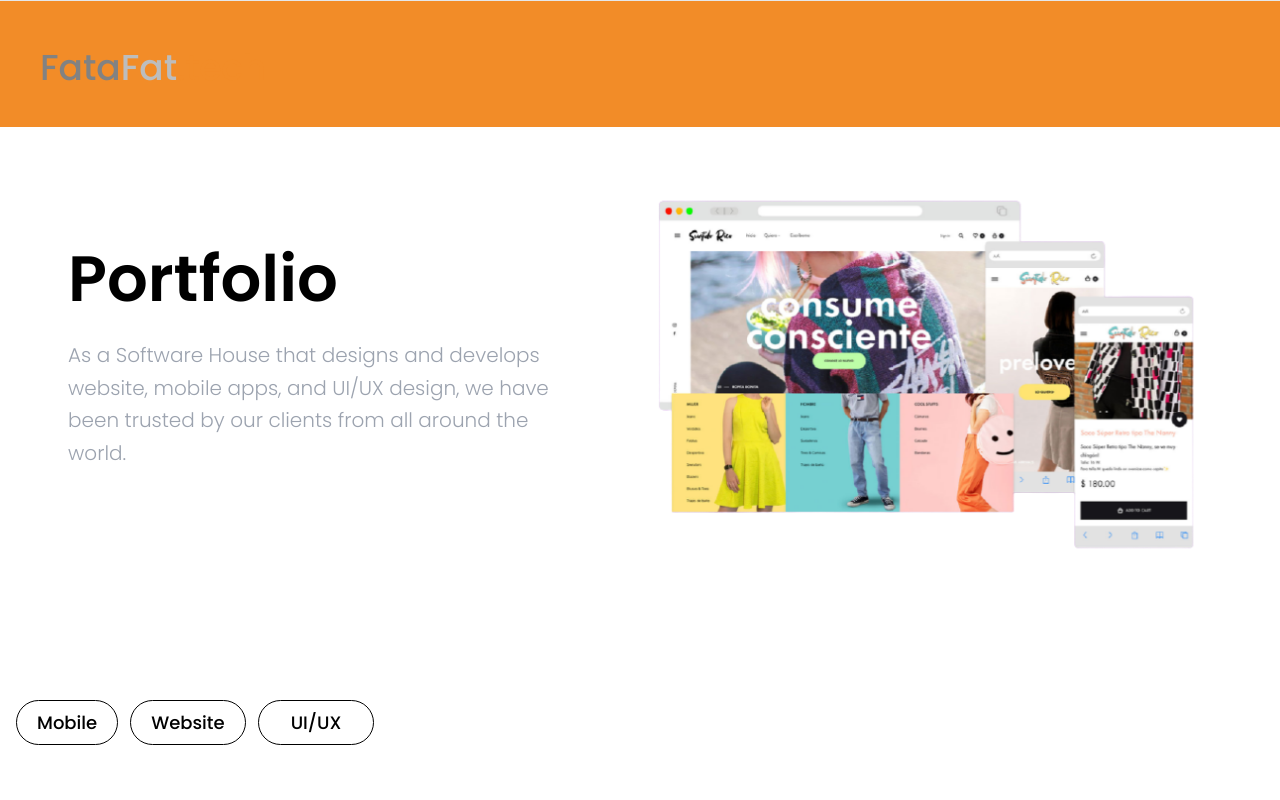
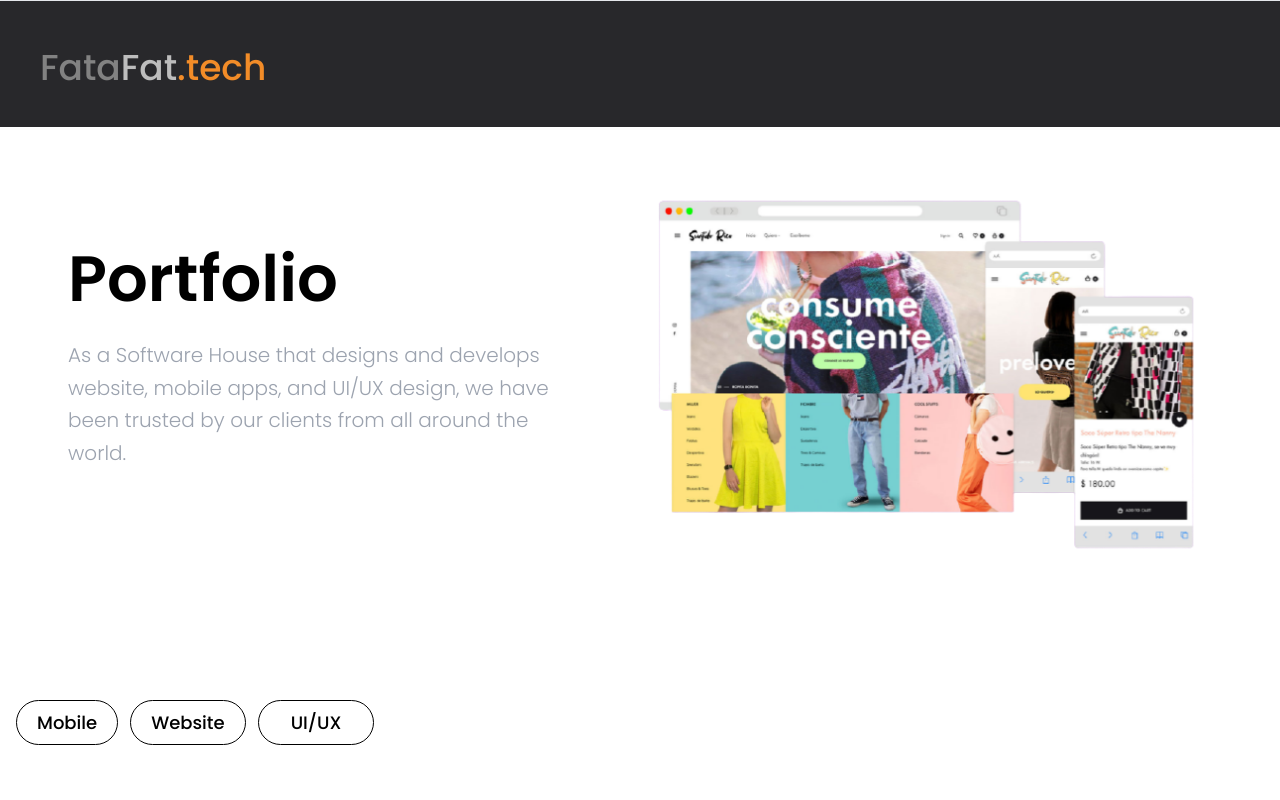
Before and after one commit to sarthak5697/racxtemplate-s, a React (Create React App) app: page /project in a window 1280 px wide. Shown: the top 800 px of the page. Built offline with nearby package versions, Linux system fonts and the light colour scheme.

Commit message:
section navigation added

```diff
--- a/src/pages/LandingPage.js
+++ b/src/pages/LandingPage.js
@@ -14,17 +14,41 @@ import Data from 'json/landingPage.json';
 // import GridAdvantage from 'parts/GridAdvantage';
 
 export default class LandingPage extends Component {
-  componentDidMount() {
-    window.scrollTo(0, 0);
+  // constructor(props) {
+  //   super(props);
+  //   this.ref = React.createRef();
+  // }
+
+  // componentDidMount() {
+  //   window.scrollTo(0, 0);
+  // }
+
+  // ref = React.useRef(null);
+
+  // handleClick = () => {
+  //   ref.current?.scrollIntoView({ behavior: 'smooth' });
+  // };
+
+  constructor(props) {
+    super(props);
+    this.portfolioRef = React.createRef();
   }
+
+  handleScrollToPortfolio = () => {
+    console.log('work');
+
+    this.portfolioRef.current.scrollIntoView({ behavior: 'smooth' });
+  };
 
   render() {
     return (
       <>
-        <Header {...this.props} />
+        <Header {...this.props} scrollToPortfolio={this.handleScrollToPortfolio} />
         <Hero {...this.props} />
         <Service data={Data.service} />
-        <Portfolio data={Data.portfolio} />
+        <div ref={this.portfolioRef}>
+          <Portfolio data={Data.portfolio} />
+        </div>
         <Advantage data={Data.advantage} />
         {/* <GridAdvantage /> */}
         {/* <Testimonial data={Data.testimonial} /> */}
--- a/src/parts/Advantage.js
+++ b/src/parts/Advantage.js
@@ -6,7 +6,7 @@ import Fade from 'react-reveal/Fade';
 
 export default function Advantage({ data }) {
   return (
-    <div className="bg-gray-50 py-20 mb-24 sm:mb-18 xl:mb-16">
+    <div className="bg-white py-20 mb-24 sm:mb-18 xl:mb-16">
       <div className="container mx-auto">
         <Fade bottom>
           <h1 className="text-5xl text-theme-blue text-center font-bold">Why Choose Us</h1>
--- a/src/parts/Header.js
+++ b/src/parts/Header.js
@@ -11,12 +11,16 @@ import Button from 'elements/Button';
 import BrandIcon from 'parts/BrandIcon';
 
 export default function Header(props) {
-  const { location } = props;
+  const { location, scrollToPortfolio } = props;
   const [isCollapse, setIsCollapse] = useState(false);
   const path = location.pathname;
+  // const ref = useRef(null);
+  // const handleClick = () => {
+  //   ref.current?.scrollIntoView({ behaviour: 'smooth' });
+  // };
 
   return (
-    <div className="bg-orange-color border-t border-gray-200">
+    <div className="bg-card-black border-t border-gray-200">
       <header className="header">
         <Fade>
           <div className="flex justify-between px-4 lg:px-0">
@@ -75,11 +79,13 @@ export default function Header(props) {
           </li> */}
             <li className="py-2 lg:py-0">
               <Button
-                className={`${
-                  path === '/project' ? 'active-link' : ''
-                } text-lg px-5 no-underline hover:underline`}
+                className="text-lg px-5 no-underline hover:underline"
+                // className={`${
+                //   path === '/project' ? 'active-link' : ''
+                // } text-lg px-5 no-underline hover:underline`}
                 type="link"
-                href="#product-section"
+                // href="#product-section"
+                onClick={scrollToPortfolio}
               >
                 Project
               </Button>
@@ -118,7 +124,7 @@ export default function Header(props) {
                   Home
                 </Button>
               </li>
-              <li className="py-2 bg-white">
+              {/* <li className="py-2 bg-white">
                 <Button
                   className={`${
                     path === '/team' ? 'active-link' : ''
@@ -128,14 +134,14 @@ export default function Header(props) {
                 >
                   Team
                 </Button>
-              </li>
+              </li> */}
               <li className="py-2 bg-white">
                 <Button
                   className={`${
                     path === '/project' ? 'active-link' : ''
                   } px-10 no-underline hover:underline`}
                   type="link"
-                  href="/project"
+                  onClick={scrollToPortfolio}
                 >
                   Project
                 </Button>
--- a/src/parts/Hero.js
+++ b/src/parts/Hero.js
@@ -23,7 +23,7 @@ export default function Hero() {
             to help you scale up your business.
           </p>
 
-          <Button href="/project" type="link" className="mx-auto sm:mx-0 flex w-71 h-18 items-center self-center px-14 py-5 text-white text-xl bg-card-black rounded-lg shadow-2xl hover:bg-orange-color transition duration-200">
+          <Button href="/discuss-project" type="link" className="mx-auto sm:mx-0 flex w-71 h-18 items-center self-center px-14 py-5 text-white text-xl bg-card-black rounded-lg shadow-2xl hover:bg-orange-color transition duration-200">
             Lets Discuss
             <svg className="ml-2 w-7 h-7 text-white animate-bounce-x" xmlns="http://www.w3.org/2000/svg" fill="none" viewBox="0 0 24 24" stroke="currentColor">
               <path strokeLinecap="round" strokeLinejoin="round" strokeWidth={2} d="M9 5l7 7-7 7" />
--- a/src/parts/Portfolio.js
+++ b/src/parts/Portfolio.js
@@ -1,3 +1,4 @@
+/* eslint-disable max-len */
 /* eslint-disable react/button-has-type */
 /* eslint-disable react/jsx-filename-extension */
 /* eslint-disable react/prop-types */
@@ -6,8 +7,10 @@ import React from 'react';
 import Fade from 'react-reveal/Fade';
 
 import Button from 'elements/Button';
+// eslint-disable-next-line no-unused-vars
+import { forwardRef } from 'react/cjs/react.production.min';
 
-export default function Portfolio({ data }) {
+ export default function Portfolio({ data }) {
   return (
     <section className="container mx-auto flex flex-col items-center mt-0">
       <Fade bottom>
@@ -47,7 +50,7 @@ export default function Portfolio({ data }) {
       </div>
 
       <Fade bottom>
-        <Button href="/project" type="link" className="flex flex-grow-0 w-36 h-12 sm:w-40 sm:h-14 lg:w-44 lg:h-16 xl:w-36 xl:h-12 text-theme-purple px-5 border border-theme-purple items-center mt-14 rounded-full justify-center transition duration-300 hover:bg-theme-purple hover:text-white">
+        {/* <Button href="/project" type="link" className="flex flex-grow-0 w-36 h-12 sm:w-40 sm:h-14 lg:w-44 lg:h-16 xl:w-36 xl:h-12 text-theme-purple px-5 border border-theme-purple items-center mt-14 rounded-full justify-center transition duration-300 hover:bg-theme-purple hover:text-white">
           <p className="font-normal py-3 lg:text-lg xl:text-base">
             See More
           </p>
@@ -57,8 +60,10 @@ export default function Portfolio({ data }) {
           <svg className="w-4 h-4 -ml-2" xmlns="http://www.w3.org/2000/svg" fill="none" viewBox="0 0 24 24" stroke="currentColor">
             <path strokeLinecap="round" strokeLinejoin="round" strokeWidth={2} d="M9 5l7 7-7 7" />
           </svg>
-        </Button>
+        </Button> */}
       </Fade>
     </section>
   );
 }
+
+// export default forwardRef(Portfolio);
```
